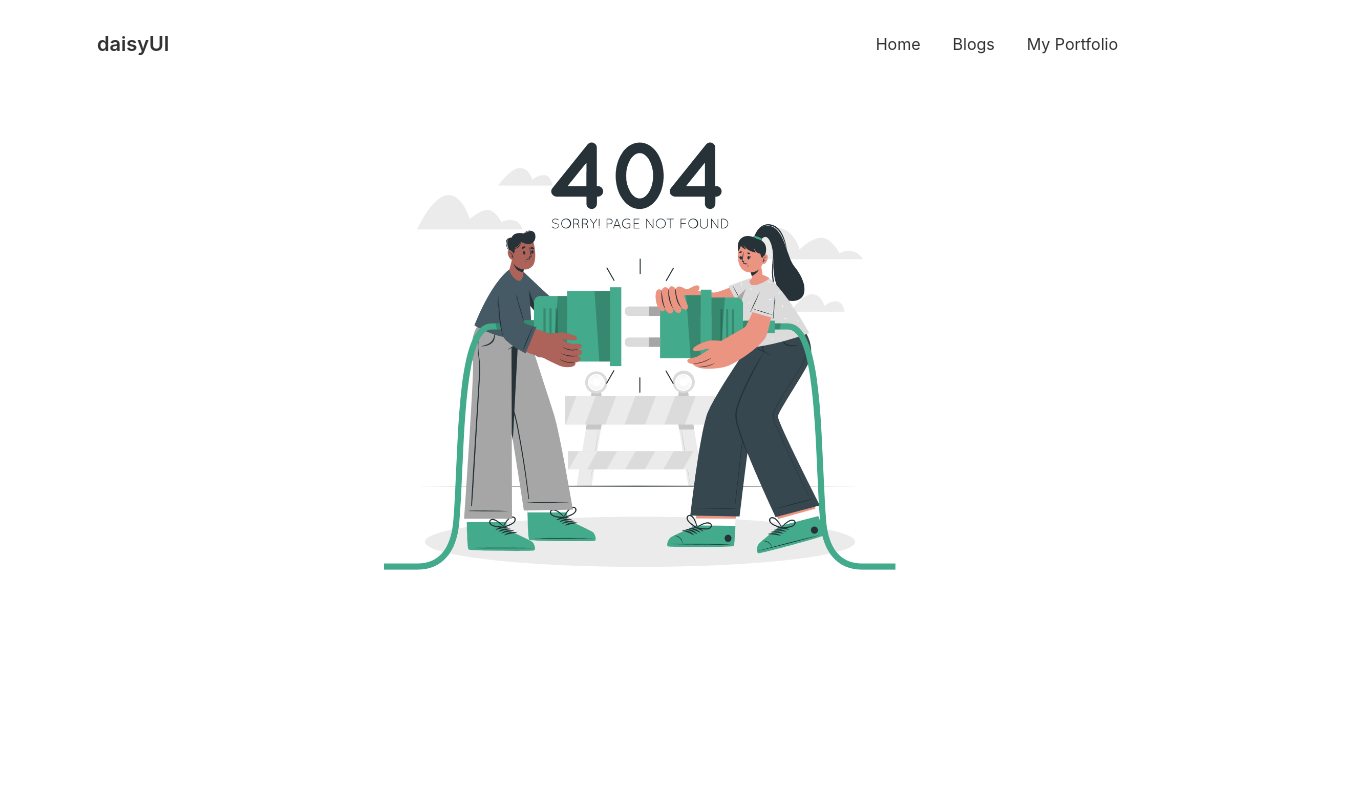
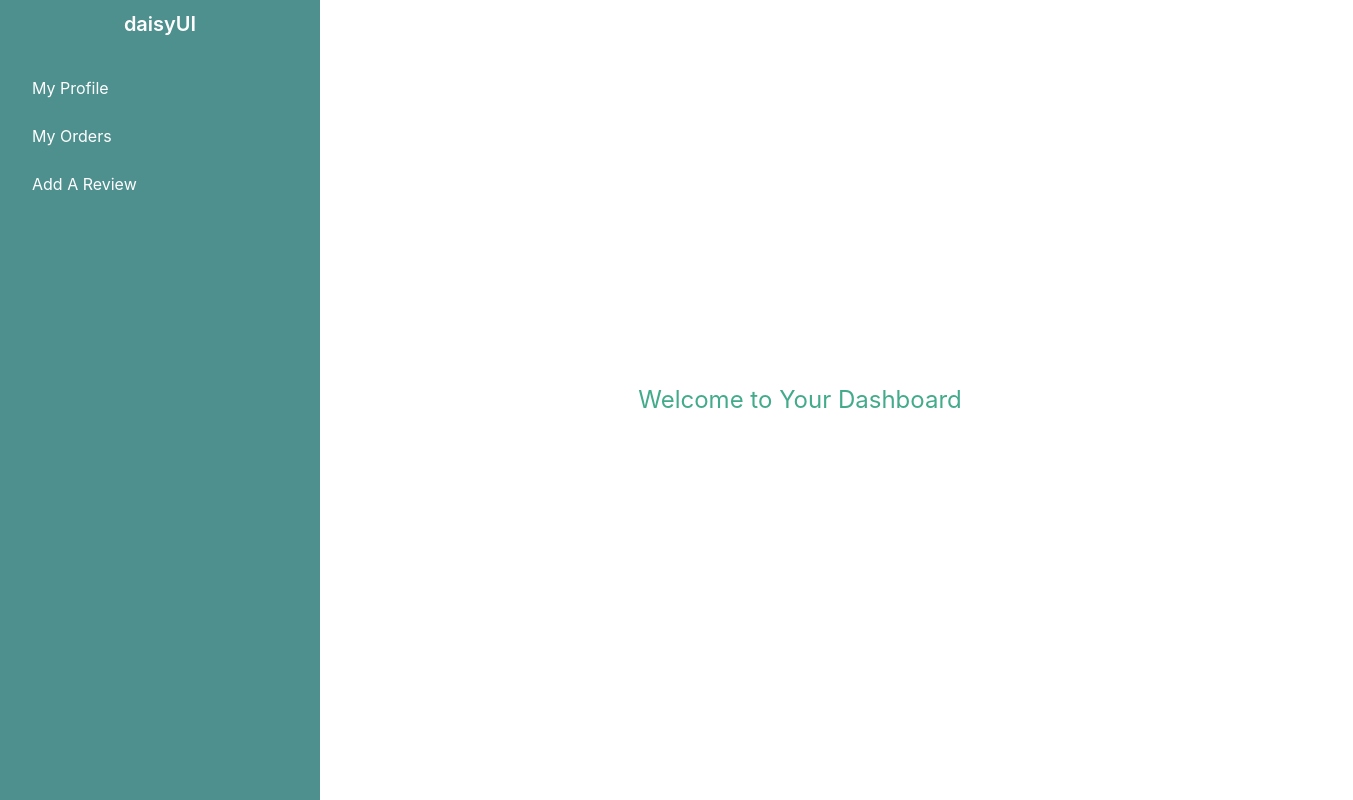
Before and after one commit to jabirsubaktagin16/drohnenkomponenten-client, a React (Create React App) app: page /dashboard in a window 1280 px wide. Shown: the whole page, 1353 px wide, since content can reach past the window. Built offline with nearby package versions, Linux system fonts and the light colour scheme; no server answers; the HTML template or start-up script is replaced by a standard one.

Commit message:
Admin Verification and Dashboard Design Implemented

```diff
--- a/src/App.js
+++ b/src/App.js
@@ -2,19 +2,27 @@ import { Toaster } from "react-hot-toast";
 import { Route, Routes } from "react-router-dom";
 import "./App.css";
 import Blogs from "./Pages/Blogs/Blogs";
+import Dashboard from "./Pages/Dashboard/Dashboard";
 import Home from "./Pages/Home/Home";
-import Header from "./Pages/Shared/Header";
 import NotFound from "./Pages/Shared/NotFound";
+import RequireAuth from "./Pages/SignIn/RequireAuth";
 import SignIn from "./Pages/SignIn/SignIn";
 import SignUp from "./Pages/SignIn/SignUp";
 
 function App() {
   return (
     <div className="App">
-      <Header />
       <Routes>
         <Route path="/" element={<Home />} />
         <Route path="/blogs" element={<Blogs />} />
+        <Route
+          path="/dashboard"
+          element={
+            <RequireAuth>
+              <Dashboard />
+            </RequireAuth>
+          }
+        />
         <Route path="/signin" element={<SignIn />} />
         <Route path="/signup" element={<SignUp />} />
         <Route path="*" element={<NotFound />} />
--- a/src/Pages/Blogs/Blogs.js
+++ b/src/Pages/Blogs/Blogs.js
@@ -1,10 +1,12 @@
 import React from "react";
 import questions from "../../assets/images/Questions.png";
 import Footer from "../Shared/Footer";
+import Header from "../Shared/Header";
 
 const Blogs = () => {
   return (
     <>
+      <Header />
       <div className="my-8 lg:px-20">
         <h1 className="text-4xl font-bold text-primary text-center">
           Questions & Answers
--- /dev/null
+++ b/src/Pages/Dashboard/Dashboard.js
@@ -0,0 +1,85 @@
+import React from "react";
+import { useAuthState } from "react-firebase-hooks/auth";
+import { Link, Outlet } from "react-router-dom";
+import auth from "./../../firebase.init";
+import useAdmin from "./../../hooks/useAdmin";
+
+const Dashboard = () => {
+  const [user] = useAuthState(auth);
+  const [admin] = useAdmin(user);
+
+  return (
+    <div>
+      <div className="navbar-start">
+        <label
+          htmlFor="tabIndex"
+          className="btn btn-ghost drawer-button lg:hidden"
+        >
+          <svg
+            xmlns="http://www.w3.org/2000/svg"
+            className="h-5 w-5"
+            fill="none"
+            viewBox="0 0 24 24"
+            stroke="currentColor"
+          >
+            <path
+              strokeLinecap="round"
+              strokeLinejoin="round"
+              strokeWidth="2"
+              d="M4 6h16M4 12h8m-8 6h16"
+            />
+          </svg>
+        </label>
+      </div>
+      <div className="drawer drawer-mobile">
+        <input id="tabIndex" type="checkbox" className="drawer-toggle" />
+        <div className="drawer-content flex flex-col items-center justify-center">
+          <h2 className="text-2xl text-primary">Welcome to Your Dashboard</h2>
+          <Outlet />
+        </div>
+        <div className="drawer-side">
+          <label for="tabIndex" className="drawer-overlay"></label>
+          <div className="bg-secondary text-white">
+            <div className="flex justify-center items-center">
+              <Link to="/" className="btn btn-ghost normal-case text-xl">
+                daisyUI
+              </Link>
+            </div>
+            <ul className="menu p-4 overflow-y-auto w-80">
+              <li>
+                <Link to="/dashboard">My Profile</Link>
+              </li>
+              {admin ? (
+                <>
+                  <li>
+                    <a>Manage All Orders</a>
+                  </li>
+                  <li>
+                    <a>Add A Product</a>
+                  </li>
+                  <li>
+                    <a>Make Order</a>
+                  </li>
+                  <li>
+                    <a>Manage Products</a>
+                  </li>
+                </>
+              ) : (
+                <>
+                  <li>
+                    <a>My Orders</a>
+                  </li>
+                  <li>
+                    <a>Add A Review</a>
+                  </li>
+                </>
+              )}
+            </ul>
+          </div>
+        </div>
+      </div>
+    </div>
+  );
+};
+
+export default Dashboard;
--- a/src/Pages/Home/Banner.js
+++ b/src/Pages/Home/Banner.js
@@ -12,7 +12,9 @@ const Banner = () => {
       <div className="hero-overlay bg-opacity-60"></div>
       <div className="hero-content text-center text-base-100">
         <div className="max-w-md">
-          <h1 className="mb-5 text-5xl font-bold">Hello there</h1>
+          <h1 className="mb-5 text-5xl font-bold">
+            Welcome to Drohnenkomponenten
+          </h1>
           <p className="mb-5">
             Provident cupiditate voluptatem et in. Quaerat fugiat ut assumenda
             excepturi exercitationem quasi. In deleniti eaque aut repudiandae et
--- a/src/Pages/Home/Home.js
+++ b/src/Pages/Home/Home.js
@@ -1,5 +1,6 @@
 import React from "react";
 import Footer from "../Shared/Footer";
+import Header from "../Shared/Header";
 import Banner from "./Banner";
 import BusinessSummary from "./BusinessSummary";
 import Reviews from "./Reviews";
@@ -9,6 +10,7 @@ import Tools from "./Tools";
 const Home = () => {
   return (
     <div>
+      <Header />
       <Banner />
       <SecondSection />
       <Tools />
--- a/src/Pages/Shared/Header.js
+++ b/src/Pages/Shared/Header.js
@@ -29,12 +29,15 @@ const Header = () => {
       </li>
       <li className={!user ? "lg:ml-6" : ""}>
         {user ? (
-          <div className="dropdown dropdown-hover">
-            <label tabindex="0" className="btn btn-ghost rounded-btn">
+          <div className="dropdown dropdown-end">
+            <label
+              tabIndex="0"
+              className="btn btn-link no-underline normal-case"
+            >
               {user.displayName}
             </label>
             <ul
-              tabindex="0"
+              tabIndex="0"
               className="menu dropdown-content p-2 shadow bg-base-100 w-52 mt-4"
             >
               <li>
@@ -48,7 +51,7 @@ const Header = () => {
             </ul>
           </div>
         ) : (
-          <Link className="btn btn-accent" to="/signin">
+          <Link className="btn btn-accent text-base-100" to="/signin">
             Sign In
           </Link>
         )}
--- a/src/Pages/SignIn/SignIn.js
+++ b/src/Pages/SignIn/SignIn.js
@@ -7,6 +7,7 @@ import { useForm } from "react-hook-form";
 import { toast } from "react-hot-toast";
 import { Link, useLocation, useNavigate } from "react-router-dom";
 import login from "../../assets/images/login.gif";
+import Header from "../Shared/Header";
 import auth from "./../../firebase.init";
 import useToken from "./../../hooks/useToken";
 import Loading from "./../Shared/Loading";
@@ -69,6 +70,8 @@ const SignIn = () => {
   };
 
   return (
+    <>
+      <Header />
       <div className="hero min-h-screen">
         <div className="hero-content flex-col lg:flex-row shadow-2xl">
           <div className="text-center lg:text-left">
@@ -172,6 +175,7 @@ const SignIn = () => {
           </div>
         </div>
       </div>
+    </>
   );
 };
 
--- a/src/Pages/SignIn/SignUp.js
+++ b/src/Pages/SignIn/SignUp.js
@@ -7,6 +7,7 @@ import { useForm } from "react-hook-form";
 import { Link, useNavigate } from "react-router-dom";
 import signUp from "../../assets/images/signUp.gif";
 import auth from "../../firebase.init";
+import Header from "../Shared/Header";
 import Loading from "../Shared/Loading";
 import SocialLogin from "./SocialLogin";
 
@@ -47,6 +48,8 @@ const SignUp = () => {
   if (user) navigate("/");
 
   return (
+    <>
+      <Header />
       <div className="hero min-h-screen">
         <div className="hero-content flex-col lg:flex-row shadow-2xl ">
           <div className="text-center lg:text-left">
@@ -168,6 +171,7 @@ const SignUp = () => {
           </div>
         </div>
       </div>
+    </>
   );
 };
 
--- a/src/Pages/SignIn/SocialLogin.js
+++ b/src/Pages/SignIn/SocialLogin.js
@@ -7,7 +7,6 @@ import toast from "react-hot-toast";
 import { FaGithub, FaGoogle } from "react-icons/fa";
 import { useLocation, useNavigate } from "react-router-dom";
 import auth from "../../firebase.init";
-import Loading from "../Shared/Loading";
 import useToken from "./../../hooks/useToken";
 
 const SocialLogin = () => {
@@ -28,7 +27,7 @@ const SocialLogin = () => {
   if (googleError || githubError)
     toast.error(googleError?.message || githubError?.message);
 
-  if (googleLoading || githubLoading) return <Loading />;
+  // if (googleLoading || githubLoading) return <Loading />;
 
   if (token) navigate(from, { replace: true });
 
--- /dev/null
+++ b/src/hooks/useAdmin.js
@@ -0,0 +1,26 @@
+import { useEffect, useState } from "react";
+
+const useAdmin = (user) => {
+  const [admin, setAdmin] = useState(false);
+  const [adminLoading, setAdminLoading] = useState(true);
+  useEffect(() => {
+    const email = user?.email;
+    if (email) {
+      fetch(`http://localhost:5000/admin/${email}`, {
+        method: "GET",
+        headers: {
+          "content-type": "application/json",
+          authorization: `Bearer ${localStorage.getItem("accessToken")}`,
+        },
+      })
+        .then((res) => res.json())
+        .then((data) => {
+          setAdmin(data.admin);
+          setAdminLoading(false);
+        });
+    }
+  }, [user]);
+  return [admin, adminLoading];
+};
+
+export default useAdmin;
```
Also changed, not shown: 1 other file (tests, documents, lock files or other folders). Lines whose indentation alone changed are shown as unchanged.
